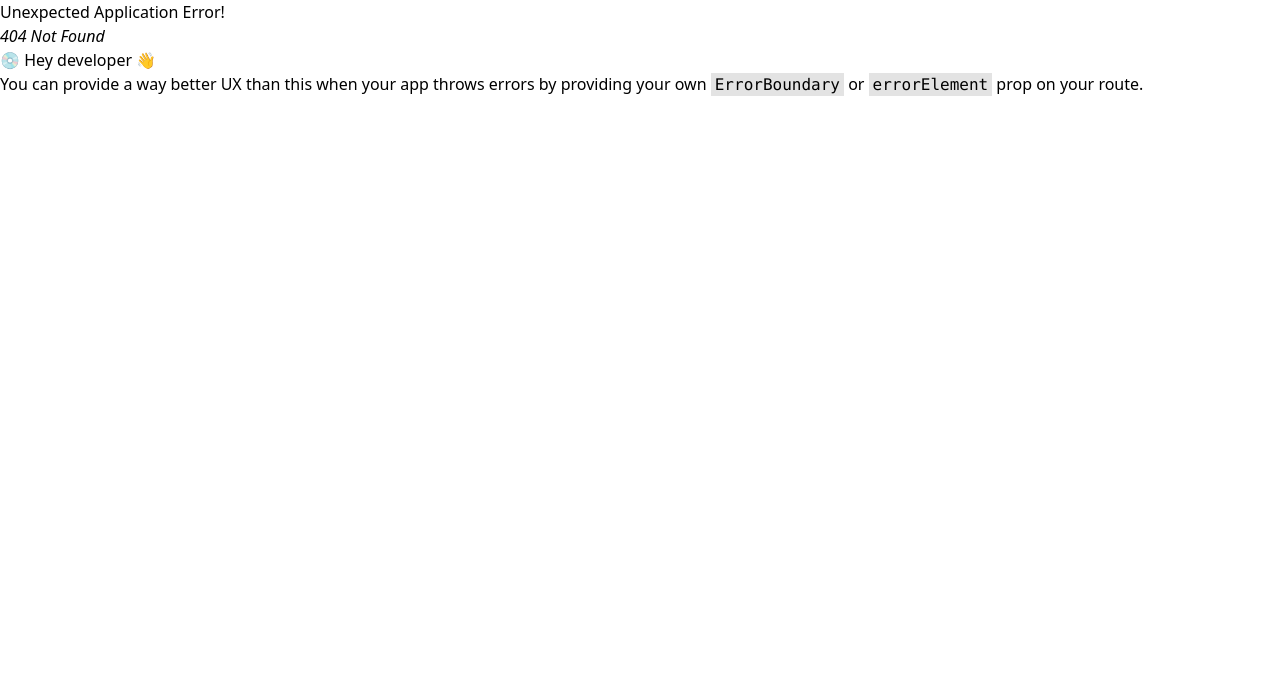
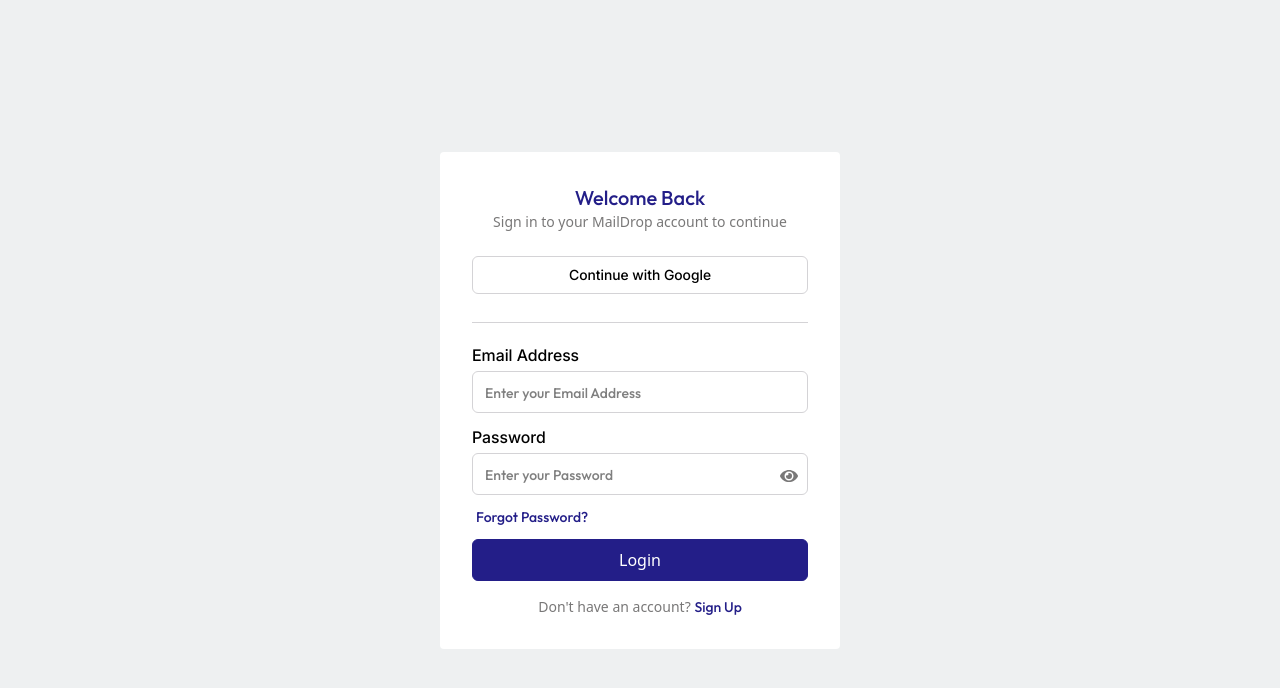
Before and after one commit to Habeebamoo/MailDrop, a React (Vite) app in the folder client/: page /login in a window 1280 px wide. Before the commit this address had no page. Shown: the top 688 px of the page. Built offline with nearby package versions, Linux system fonts and the light colour scheme.

Commit message:
created authpage

```diff
--- a/client/src/App.tsx
+++ b/client/src/App.tsx
@@ -6,12 +6,14 @@
 } from "react-router-dom"
 
 import HomePage from "./pages/HomePage"
+import AuthPage from "./pages/AuthPage"
 
 const App = () => {
   const router = createBrowserRouter(
     createRoutesFromElements(
       <>
         <Route path="/" element={<HomePage />} />
+        <Route path="/login" element={<AuthPage />} />
       </>
     )
   )
--- a/client/src/components/home/Hero.tsx
+++ b/client/src/components/home/Hero.tsx
@@ -1,12 +1,15 @@
 import { FaStar } from "react-icons/fa"
 import { FaArrowRight } from "react-icons/fa6"
 import heroImg from "../../assets/hero.png"
+import { useNavigate } from "react-router-dom"
 
 const Hero = () => {
+  const navigate = useNavigate()
+
   return (
-    <section className="pt-[100px] pb-5 bg-bg px-2">
-      <div className="lg:flex-between lg:w-[70%] mx-auto">
-        <div>
+    <section className="pt-[100px] pb-5 bg-bg px-2 ">
+      <div className="lg:grid lg:grid-cols-2 lg:gap-2 lg:w-[80%] mx-auto">
+        <div className="lg:mt-10">
           <div className="max-lg:flex-center lg:flex-start">
             <p className="bg-bg2 font-outfit flex-start py-1 px-2 rounded font-open text-sm text-primary">
             <FaStar color="gold" />
@@ -14,17 +17,17 @@
             </p>
           </div>
           <h1 className="font-inter text-primary text-3xl max-lg:text-center mt-3">Email Made Simple & Secure</h1>
-          <p className="max-lg:text-center text-sm max-lg:mt-3 lg:mt-1 text-accent max-lg:w-[90%] mx-auto">
+          <p className="max-lg:text-center text-sm max-lg:mt-2 lg:mt-1 text-accent max-lg:w-[90%] mx-auto">
             Experience the future of email with MailDrop. Intelligent organization, bulletproof security and lightning-fast perfomance in one beautiful package
           </p>
-          <button className="max-lg:mx-auto max-lg:mt-4 lg:mt-2 px-4 btn-primary flex-center">
+          <button onClick={() => navigate("/login")} className="max-lg:mx-auto max-lg:mt-4 lg:mt-2 px-4 btn-primary flex-center">
             <span className="mr-2">Start Free Trail</span>
             <FaArrowRight size={14} />
           </button>
         </div>
-        <div className="max-sm:mt-4">
+        <div className="max-sm:mt-4 lg:ml-5">
           <div className="flex-center">
-            <img src={heroImg} className="max-lg:h-[350px] lg:h-[300px]" />
+            <img src={heroImg} className="max-lg:h-[350px] lg:h-[250px]" />
           </div>
         </div>
       </div>
--- a/client/src/components/home/NavBar.tsx
+++ b/client/src/components/home/NavBar.tsx
@@ -1,9 +1,13 @@
+import { useNavigate } from "react-router-dom"
+
 const NavBar = () => {
+  const naviagate = useNavigate()
+
   return (
     <div className="flex-center flex-col mt-1 sm:hidden">
       <p className="text-lg mb-2 hover:text-primary cursor-pointer">Home</p>
       <p className="text-lg mb-2 hover:text-primary cursor-pointer">About</p>
-      <button className="btn-primary mt-1">Get Started</button>
+      <button onClick={() => naviagate("/login")} className="btn-primary mt-1">Get Started</button>
     </div>
   )
 }
--- a/client/src/index.css
+++ b/client/src/index.css
@@ -47,13 +47,14 @@
 }
 
 .test {
-	color: rgb(121, 120, 120);
+	color: #d4d3d6;
 }
 
 @theme {
-	--color-primary: #4f46e5;
+	--color-primary: #231e88;
 	--color-secondary: #111827;
 	--color-accent: rgb(121, 120, 120);
+	--color-accentLight: #d4d3d6;
 	--color-bg: rgb(238, 240, 241);
 	--color-bg2: rgb(218, 220, 221);
 	--font-inter: "inter";
--- /dev/null
+++ b/client/src/pages/AuthPage.tsx
@@ -0,0 +1,75 @@
+import { useState } from "react"
+import { FaEye, FaEyeSlash } from "react-icons/fa"
+
+const AuthPage = () => {
+  const [isLogin, setIsLogin] = useState<boolean>(true)
+  const [passwordShown, setPasswordShown] = useState<boolean>(false)
+
+  const toggleLogin = () => {
+    setIsLogin(!isLogin)
+  }
+
+  const togglePassword = () => {
+    setPasswordShown(!passwordShown)
+  }
+
+  const passwordIcon = passwordShown ? <FaEyeSlash color="rgb(121, 120, 120)" size={18} /> : <FaEye color="rgb(121, 120, 120)" size={18} />
+
+  return (
+    <main className="flex-center h-[100vh] bg-bg">
+      <section className="bg-white p-8 rounded-sm w-[90%] sm:w-[400px]">
+        <h1 className="text-xl font-outfit text-primary text-center">{isLogin ? "Welcome Back" : "Create Your Account"}</h1>
+        <p className="text-sm text-accent text-center">{isLogin ? "Sign in to your MailDrop account to continue" : "Sign up to create an account with MailDrop"}</p>
+        <div>
+          <button className="font-inter text-sm p-2 border-1 w-full mt-6 rounded-md border-accentLight">Continue with Google</button>
+        </div>
+        <div className="h-[1px] bg-accentLight mt-7"></div>
+        <form className="mt-5">
+          {!isLogin &&
+            <div className="mb-3">
+              <label className="font-inter mb-1 block" htmlFor="name">Name</label>
+              <input
+                type="text"
+                id="name"
+                name="name"
+                className="block py-2 px-3 border-1 w-full rounded-md border-accentLight placeholder:text-sm font-outfit"
+                placeholder="Enter your Fullname"
+                required
+              />
+            </div>
+          }
+          <div className="mb-3">
+            <label className="font-inter mb-1 block" htmlFor="email">Email Address</label>
+            <input
+              type="email"
+              id="email"
+              name="email"
+              className="block py-2 px-3 border-1 w-full rounded-md border-accentLight placeholder:text-sm font-outfit"
+              placeholder="Enter your Email Address"
+              required
+            />
+          </div>
+          <div className="mb-3 relative">
+            <label className="font-inter mb-1 block" htmlFor="password">Password</label>
+            <input
+              type={passwordShown ? "text" : "password"}
+              id="password"
+              name="password"
+              className="block py-2 px-3 border-1 w-full rounded-md border-accentLight placeholder:text-sm font-outfit" placeholder="Enter your Password"
+              required
+            />
+            <div onClick={togglePassword} className="absolute top-[42px] right-[10px] cursor-pointer">{passwordIcon}</div>
+          </div>
+          <p className="text-sm ml-1 text-primary font-outfit mb-3 mt-3 cursor-pointer hover:font-inter">Forgot Password?</p>
+          <button className="py-2 btn-primary w-full">{isLogin ? "Login" : "Sign Up"}</button>
+          <p className="text-center text-sm text-accent mt-4">
+            {isLogin ? "Don't have an account? " : "Already have an account? "}
+            <span className="text-primary cursor-pointer font-outfit" onClick={toggleLogin}>{isLogin ? "Sign Up" : "Login"}</span>
+          </p>
+        </form>
+      </section>
+    </main>
+  )
+}
+
+export default AuthPage
```
